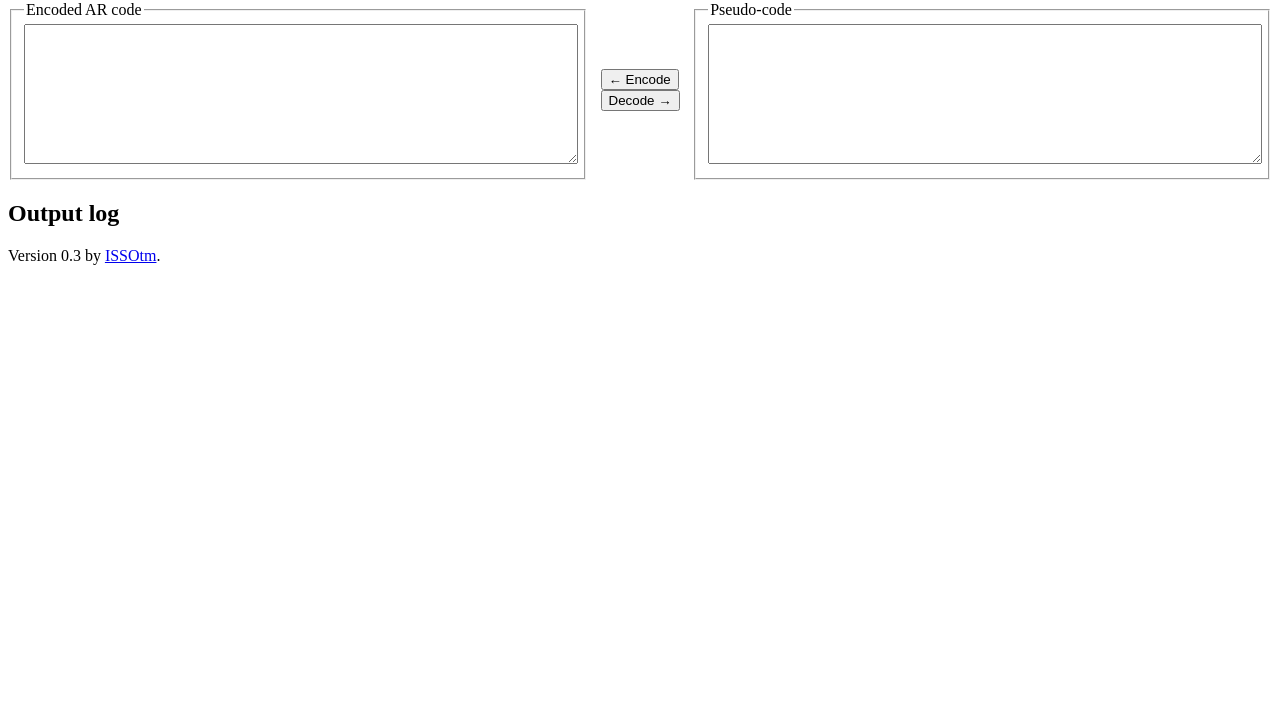
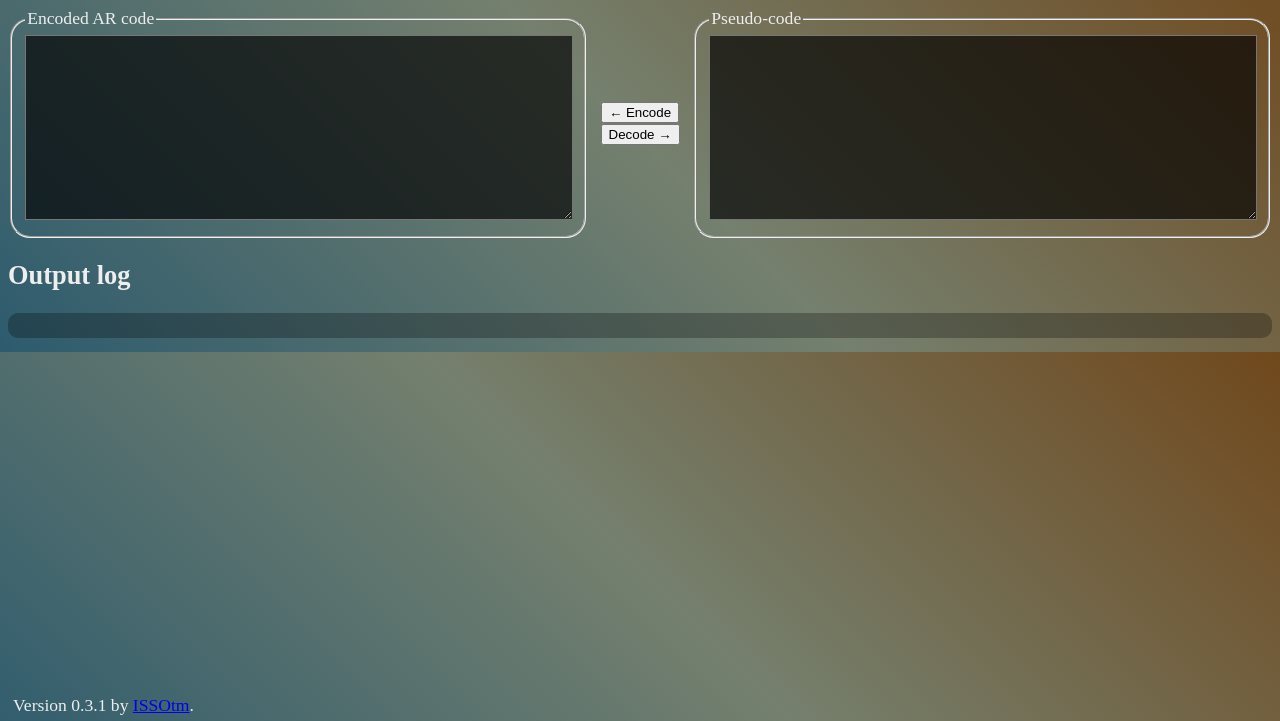
Before and after one commit to ISSOtm/nds-ar-encoder, a plain HTML site: page index.html in a window 1280 px wide. Shown: the part 79-800 px from the top of the page. Drawn offline with Linux system fonts and the light colour scheme.

Commit message:
Publish v0.3.1

```diff
--- a/index.html
+++ b/index.html
@@ -64,7 +64,7 @@ SOFTWARE.
         </main>
 
         <footer>
-            Version 0.3 by <a href="https://eldred.fr">ISSOtm</a>.
+            Version 0.3.1 by <a href="https://eldred.fr">ISSOtm</a>.
         </footer>
 
         <script type="text/javascript" src="converter.js"></script>
--- a/style.css
+++ b/style.css
@@ -1,6 +1,20 @@
 
 body {
-    font-size: 12pt;
+    font-size: 110%;
+    background-image: linear-gradient(45deg, #2d5b6e, #75806e, #70481c);
+    color: #eee;
+
+    height: auto;
+}
+
+main {
+    height: auto;
+}
+
+footer {
+    position: absolute;
+    bottom: 0;
+    margin: 0.4%;
 }
 
 
@@ -16,17 +30,33 @@ body {
     }
 }
 
-#fields > fieldset {
+#fields fieldset {
     flex-grow: 1;
+    border-radius: 20px;
 }
 
 #fields textarea {
     width: 100%;
     min-height: 10em;
+    height: auto;
     resize: vertical;
     overflow: auto;
+
+    background-color: #000a;
+    color: #ccc;
+    font-size: 1.2em;
+    padding: 1%;
+    width: 98%;
 }
 
 #encodingButtons {
     margin: 0 1%;
+    text-align: center;
 }
+
+
+#stdout {
+    background-color: #0004;
+    padding: 1%;
+    border-radius: 10px;
+}
```
Also changed, not shown: 1 other file.
